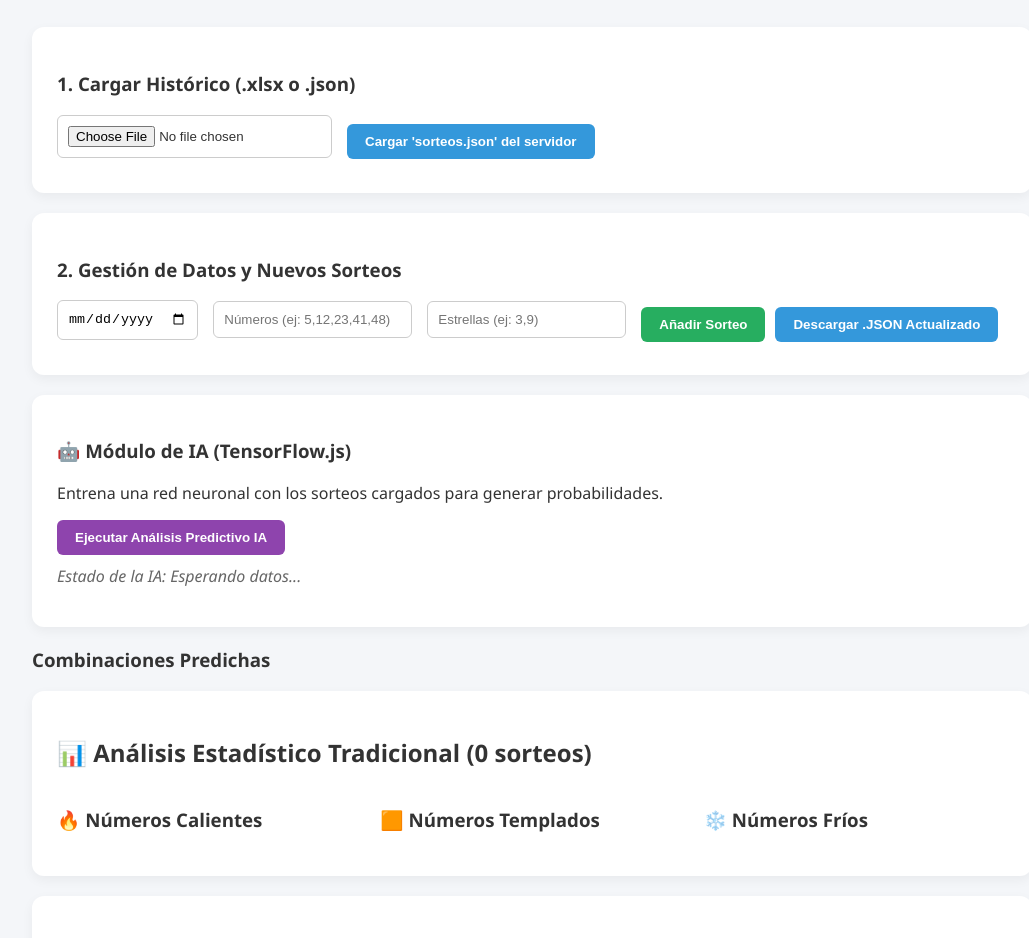
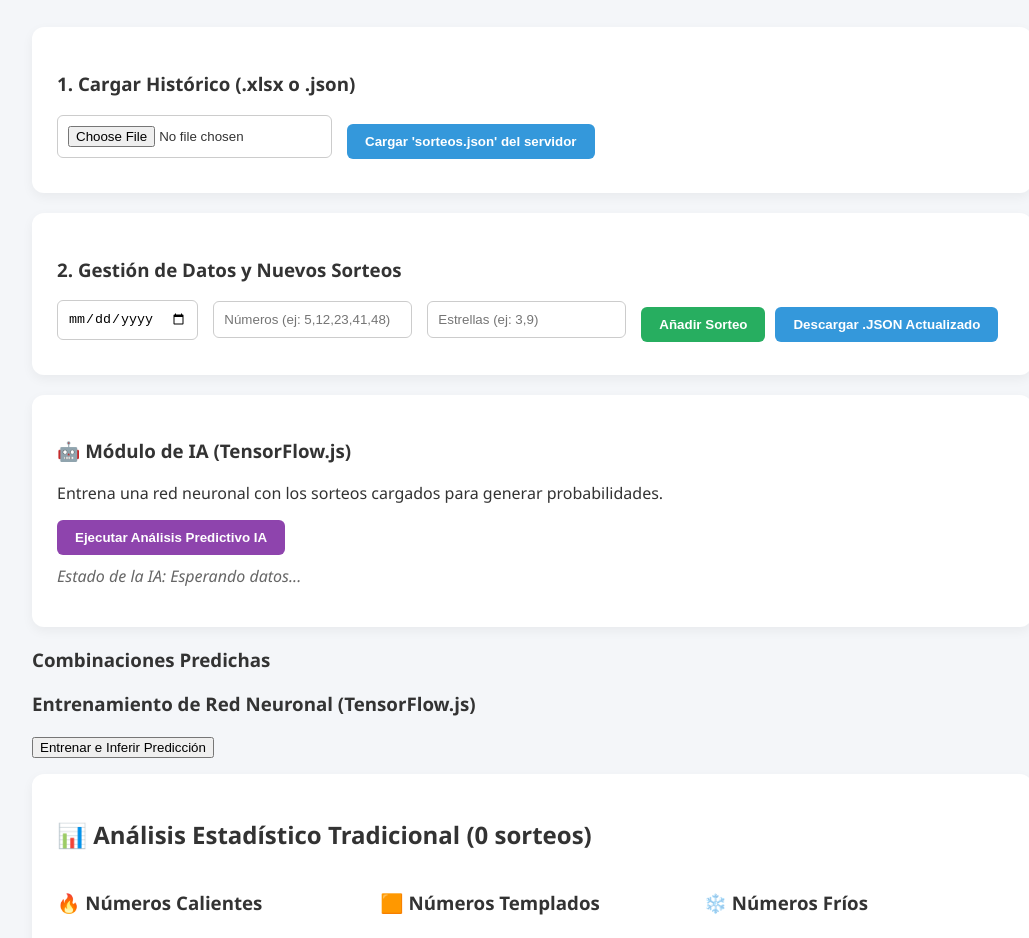
Before and after one commit to pmorenop6368-stack/Euromillon, a plain HTML site: page index.html in a window 1280 px wide. Shown: the part 125-1063 px from the top of the page, without its empty margins (108-1137 px from the left). Drawn offline with Linux system fonts and the light colour scheme; a script that the page names is missing.

Commit message:
Update index.html

```diff
--- a/index.html
+++ b/index.html
@@ -150,6 +150,14 @@
      <ul id="lista-combinaciones"></ul>
     </div>
 
+    <div class="card-ia">
+  <h3>Entrenamiento de Red Neuronal (TensorFlow.js)</h3>
+  <button onclick="entrenarIA()">Entrenar e Inferir Predicción</button>
+
+  <p id="aiStatus" style="font-style: italic; color: #555;"></p>
+
+  <div id="aiOutput"></div>
+</div>
     <div class="card">
       <h2>📊 Análisis Estadístico Tradicional (<span id="totalSorteos">0</span> sorteos)</h2>
       <div class="grid">
```
